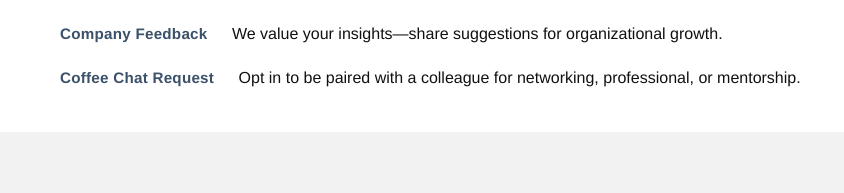
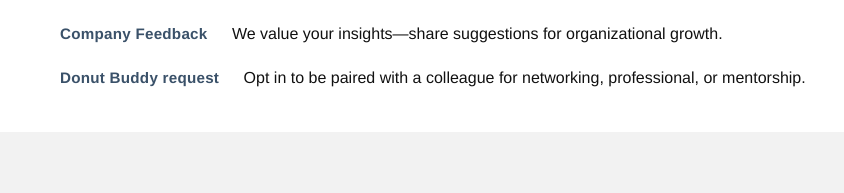
Before and after one commit to ronwang1122/ronwang1122.github.io, a plain HTML site: page contact.html in a window 1280 px wide. Shown: the part 1247-1440 px from the top of the page, 50-894 px from the left. Drawn offline with Linux system fonts and the light colour scheme.

Commit message:
updated donut buddyname too

```diff
--- a/contact.html
+++ b/contact.html
@@ -105,7 +105,7 @@
            rel="noopener noreferrer"
            target="_blank"
            class="contact-link">
-            Coffee Chat Request
+            Donut Buddy request
         </a>
         <span class="link-desc">Opt in to be paired with a colleague for networking, professional, or mentorship.</span>
     </div>
```
